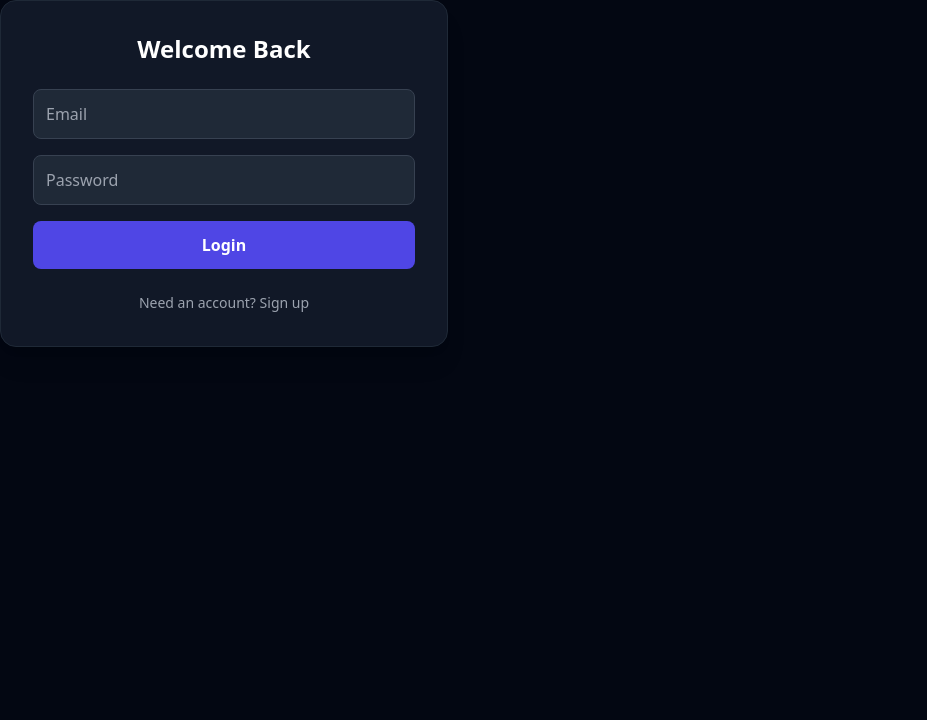
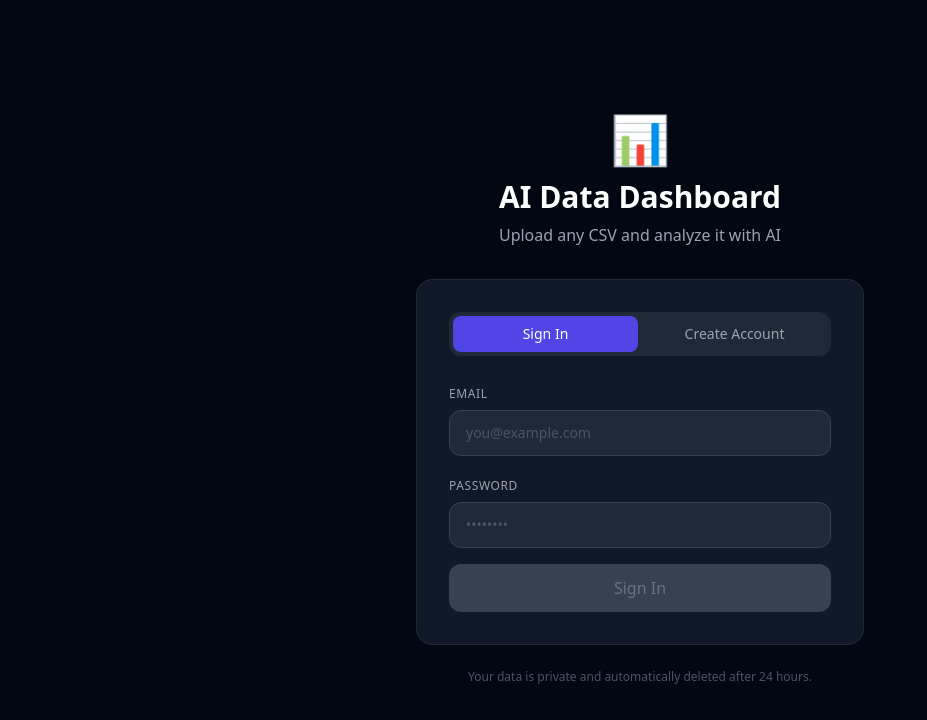
Before and after one commit to Saanvi0804/ai-data-dashboard, a Next.js app in the folder frontend/: page / in a window 1280 px wide. Shown: the top 720 px of the page, without its empty margins (0-927 px from the left). Built offline with nearby package versions, Linux system fonts and the light colour scheme.

Commit message:
Fix auth form UI and component

```diff
--- a/frontend/src/components/AuthForm.tsx
+++ b/frontend/src/components/AuthForm.tsx
@@ -1,54 +1,112 @@
 "use client";
+
 import { useState } from "react";
 import { useAuth } from "@/context/AuthContext";
 
-export default function AuthForm() {
-  const [isLogin, setIsLogin] = useState(true);
+export default function AuthPage() {
+  const { login, register } = useAuth();
+  const [mode, setMode] = useState<"login" | "register">("login");
   const [email, setEmail] = useState("");
   const [password, setPassword] = useState("");
   const [error, setError] = useState("");
-  const { login, register } = useAuth();
+  const [loading, setLoading] = useState(false);
 
-  const handleSubmit = async (e: React.FormEvent) => {
-    e.preventDefault();
+  const handleSubmit = async () => {
     setError("");
+    setLoading(true);
     try {
-      if (isLogin) await login(email, password);
-      else await register(email, password);
-    } catch (err: any) {
-      setError(err.message);
+      if (mode === "login") {
+        await login(email, password);
+      } else {
+        await register(email, password);
+      }
+    } catch (e: any) {
+      setError(e.message);
+    } finally {
+      setLoading(false);
     }
   };
 
   return (
-    <div className="w-full max-w-md bg-gray-900 border border-gray-800 p-8 rounded-2xl shadow-xl">
-      <h2 className="text-2xl font-bold text-white mb-6 text-center">
-        {isLogin ? "Welcome Back" : "Create Account"}
-      </h2>
-      <form onSubmit={handleSubmit} className="space-y-4">
+    <div className="min-h-screen bg-gray-950 flex items-center justify-center px-4">
+      <div className="w-full max-w-md">
+        {/* Header */}
+        <div className="text-center mb-8">
+          <div className="text-5xl mb-4">📊</div>
+          <h1 className="text-3xl font-bold text-white">AI Data Dashboard</h1>
+          <p className="text-gray-400 mt-2">Upload any CSV and analyze it with AI</p>
+        </div>
+
+        {/* Card */}
+        <div className="bg-gray-900 border border-gray-800 rounded-2xl p-8">
+          {/* Tab switcher */}
+          <div className="flex gap-1 bg-gray-800 rounded-xl p-1 mb-6">
+            <button
+              onClick={() => setMode("login")}
+              className={`flex-1 py-2 rounded-lg text-sm font-medium transition ${
+                mode === "login" ? "bg-indigo-600 text-white" : "text-gray-400 hover:text-white"
+              }`}
+            >
+              Sign In
+            </button>
+            <button
+              onClick={() => setMode("register")}
+              className={`flex-1 py-2 rounded-lg text-sm font-medium transition ${
+                mode === "register" ? "bg-indigo-600 text-white" : "text-gray-400 hover:text-white"
+              }`}
+            >
+              Create Account
+            </button>
+          </div>
+
+          {/* Form */}
+          <div className="space-y-4">
+            <div>
+              <label className="text-xs text-gray-400 uppercase tracking-wider">Email</label>
               <input
-          type="email" placeholder="Email" value={email}
+                type="email"
+                value={email}
                 onChange={(e) => setEmail(e.target.value)}
-          className="w-full bg-gray-800 border border-gray-700 p-3 rounded-lg text-white outline-none focus:border-indigo-500"
-          required
+                onKeyDown={(e) => e.key === "Enter" && handleSubmit()}
+                placeholder="you@example.com"
+                className="w-full mt-1.5 bg-gray-800 border border-gray-700 rounded-xl px-4 py-3 text-white text-sm outline-none focus:border-indigo-500 transition placeholder-gray-600"
               />
+            </div>
+            <div>
+              <label className="text-xs text-gray-400 uppercase tracking-wider">Password</label>
               <input
-          type="password" placeholder="Password" value={password}
+                type="password"
+                value={password}
                 onChange={(e) => setPassword(e.target.value)}
-          className="w-full bg-gray-800 border border-gray-700 p-3 rounded-lg text-white outline-none focus:border-indigo-500"
-          required
+                onKeyDown={(e) => e.key === "Enter" && handleSubmit()}
+                placeholder="••••••••"
+                className="w-full mt-1.5 bg-gray-800 border border-gray-700 rounded-xl px-4 py-3 text-white text-sm outline-none focus:border-indigo-500 transition placeholder-gray-600"
               />
-        <button className="w-full bg-indigo-600 hover:bg-indigo-500 py-3 rounded-lg font-semibold transition">
-          {isLogin ? "Login" : "Register"}
+              {mode === "register" && (
+                <p className="text-xs text-gray-600 mt-1">Minimum 6 characters</p>
+              )}
+            </div>
+
+            {error && (
+              <p className="text-red-400 text-sm bg-red-950/30 border border-red-800 px-4 py-2 rounded-lg">
+                {error}
+              </p>
+            )}
+
+            <button
+              onClick={handleSubmit}
+              disabled={!email || !password || loading}
+              className="w-full bg-indigo-600 hover:bg-indigo-500 disabled:bg-gray-700 disabled:text-gray-500 text-white font-medium py-3 rounded-xl transition mt-2"
+            >
+              {loading ? "Please wait..." : mode === "login" ? "Sign In" : "Create Account"}
             </button>
-      </form>
-      {error && <p className="text-red-400 text-sm mt-4 text-center">{error}</p>}
-      <button
-        onClick={() => setIsLogin(!isLogin)}
-        className="w-full text-gray-400 text-sm mt-6 hover:text-white transition"
-      >
-        {isLogin ? "Need an account? Sign up" : "Already have an account? Log in"}
-      </button>
+          </div>
+        </div>
+
+        <p className="text-center text-xs text-gray-600 mt-6">
+          Your data is private and automatically deleted after 24 hours.
+        </p>
+      </div>
     </div>
   );
 }
--- a/frontend/src/components/AuthPage.tsx
+++ /dev/null
@@ -1,112 +0,0 @@
-"use client";
-
-import { useState } from "react";
-import { useAuth } from "@/context/AuthContext";
-
-export default function AuthPage() {
-  const { login, register } = useAuth();
-  const [mode, setMode] = useState<"login" | "register">("login");
-  const [email, setEmail] = useState("");
-  const [password, setPassword] = useState("");
-  const [error, setError] = useState("");
-  const [loading, setLoading] = useState(false);
-
-  const handleSubmit = async () => {
-    setError("");
-    setLoading(true);
-    try {
-      if (mode === "login") {
-        await login(email, password);
-      } else {
-        await register(email, password);
-      }
-    } catch (e: any) {
-      setError(e.message);
-    } finally {
-      setLoading(false);
-    }
-  };
-
-  return (
-    <div className="min-h-screen bg-gray-950 flex items-center justify-center px-4">
-      <div className="w-full max-w-md">
-        {/* Header */}
-        <div className="text-center mb-8">
-          <div className="text-5xl mb-4">📊</div>
-          <h1 className="text-3xl font-bold text-white">AI Data Dashboard</h1>
-          <p className="text-gray-400 mt-2">Upload any CSV and analyze it with AI</p>
-        </div>
-
-        {/* Card */}
-        <div className="bg-gray-900 border border-gray-800 rounded-2xl p-8">
-          {/* Tab switcher */}
-          <div className="flex gap-1 bg-gray-800 rounded-xl p-1 mb-6">
-            <button
-              onClick={() => setMode("login")}
-              className={`flex-1 py-2 rounded-lg text-sm font-medium transition ${
-                mode === "login" ? "bg-indigo-600 text-white" : "text-gray-400 hover:text-white"
-              }`}
-            >
-              Sign In
-            </button>
-            <button
-              onClick={() => setMode("register")}
-              className={`flex-1 py-2 rounded-lg text-sm font-medium transition ${
-                mode === "register" ? "bg-indigo-600 text-white" : "text-gray-400 hover:text-white"
-              }`}
-            >
-              Create Account
-            </button>
-          </div>
-
-          {/* Form */}
-          <div className="space-y-4">
-            <div>
-              <label className="text-xs text-gray-400 uppercase tracking-wider">Email</label>
-              <input
-                type="email"
-                value={email}
-                onChange={(e) => setEmail(e.target.value)}
-                onKeyDown={(e) => e.key === "Enter" && handleSubmit()}
-                placeholder="you@example.com"
-                className="w-full mt-1.5 bg-gray-800 border border-gray-700 rounded-xl px-4 py-3 text-white text-sm outline-none focus:border-indigo-500 transition placeholder-gray-600"
-              />
-            </div>
-            <div>
-              <label className="text-xs text-gray-400 uppercase tracking-wider">Password</label>
-              <input
-                type="password"
-                value={password}
-                onChange={(e) => setPassword(e.target.value)}
-                onKeyDown={(e) => e.key === "Enter" && handleSubmit()}
-                placeholder="••••••••"
-                className="w-full mt-1.5 bg-gray-800 border border-gray-700 rounded-xl px-4 py-3 text-white text-sm outline-none focus:border-indigo-500 transition placeholder-gray-600"
-              />
-              {mode === "register" && (
-                <p className="text-xs text-gray-600 mt-1">Minimum 6 characters</p>
-              )}
-            </div>
-
-            {error && (
-              <p className="text-red-400 text-sm bg-red-950/30 border border-red-800 px-4 py-2 rounded-lg">
-                {error}
-              </p>
-            )}
-
-            <button
-              onClick={handleSubmit}
-              disabled={!email || !password || loading}
-              className="w-full bg-indigo-600 hover:bg-indigo-500 disabled:bg-gray-700 disabled:text-gray-500 text-white font-medium py-3 rounded-xl transition mt-2"
-            >
-              {loading ? "Please wait..." : mode === "login" ? "Sign In" : "Create Account"}
-            </button>
-          </div>
-        </div>
-
-        <p className="text-center text-xs text-gray-600 mt-6">
-          Your data is private and automatically deleted after 24 hours.
-        </p>
-      </div>
-    </div>
-  );
-}
--- a/frontend/src/context/AuthContext.tsx
+++ b/frontend/src/context/AuthContext.tsx
@@ -27,7 +27,7 @@ export function AuthProvider({ children }: { children: ReactNode }) {
   }, []);
 
   const login = async (email: string, password: string) => {
-    const res = await fetch(`${API}/auth/login`, {
+    const res = await fetch(`${API}/api/auth/login`, {
       method: "POST",
       headers: { "Content-Type": "application/json" },
       body: JSON.stringify({ email, password }),
@@ -44,7 +44,7 @@ export function AuthProvider({ children }: { children: ReactNode }) {
   };
 
   const register = async (email: string, password: string) => {
-      const res = await fetch(`${API}/auth/register`, {      method: "POST",
+      const res = await fetch(`${API}/api/auth/register`, {      method: "POST",
       headers: { "Content-Type": "application/json" },
       body: JSON.stringify({ email, password }),
     });
```
Lines whose indentation alone changed are shown as unchanged.
